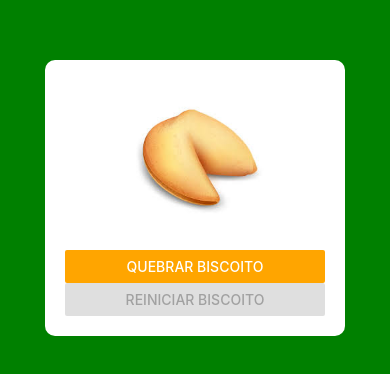
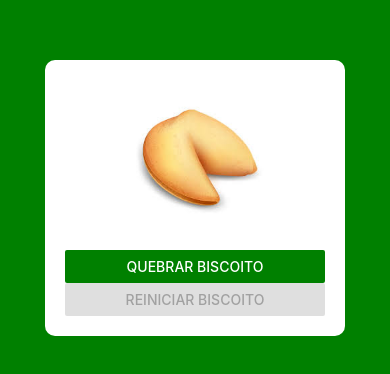
Before and after one commit to pedro-iesb/my-app, a React Native app: screen / in a window 390 px wide. Shown: the part 224-598 px from the top of the page. Built offline with nearby package versions, Linux system fonts and the light colour scheme.

Commit message:
biscoito da sorte

```diff
--- a/COMPONETES/BiscoitoDaSorte.js
+++ b/COMPONETES/BiscoitoDaSorte.js
@@ -47,14 +47,14 @@ const BiscoitoDaSorte = () => {
                     title="Quebrar Biscoito"
                     onPress={quebrarBiscoito}
                     disabled={bloquearBotao}
-                    color="orange"
+                    color="green"
                     style={styles.botao}
                 />
                 <Button
                     title="Reiniciar Biscoito"
                     onPress={reiniciarBiscoito}
                     disabled={!bloquearBotao}
-                    color="orange"
+                    color="green"
                     style={styles.botao}
                 />
             </View>
@@ -87,7 +87,7 @@ const styles = StyleSheet.create({
         marginBottom: 20,
         fontSize: 18,
         textAlign: 'center',
-        color: 'orange',
+        color: 'green',
     },
     button: {
         borderWidth: 2, // Espessura da borda
```
